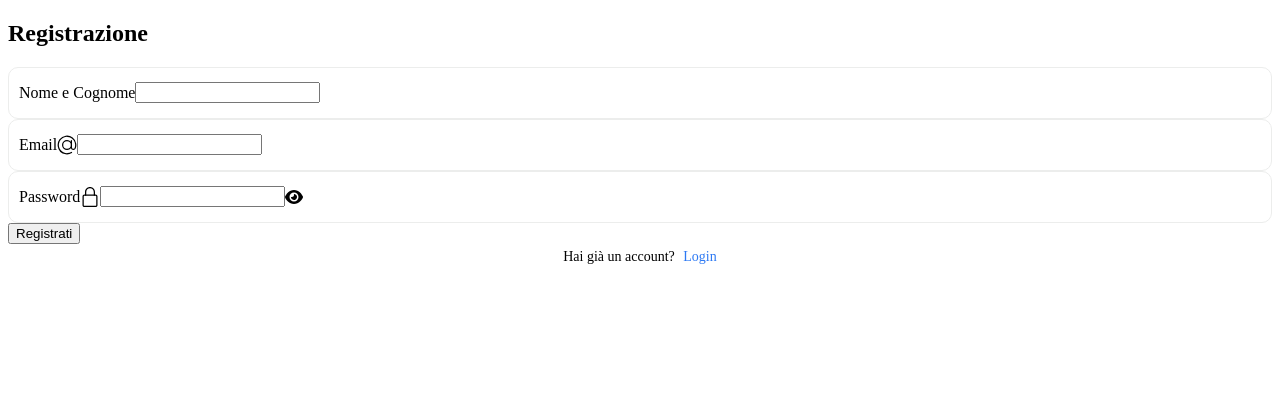
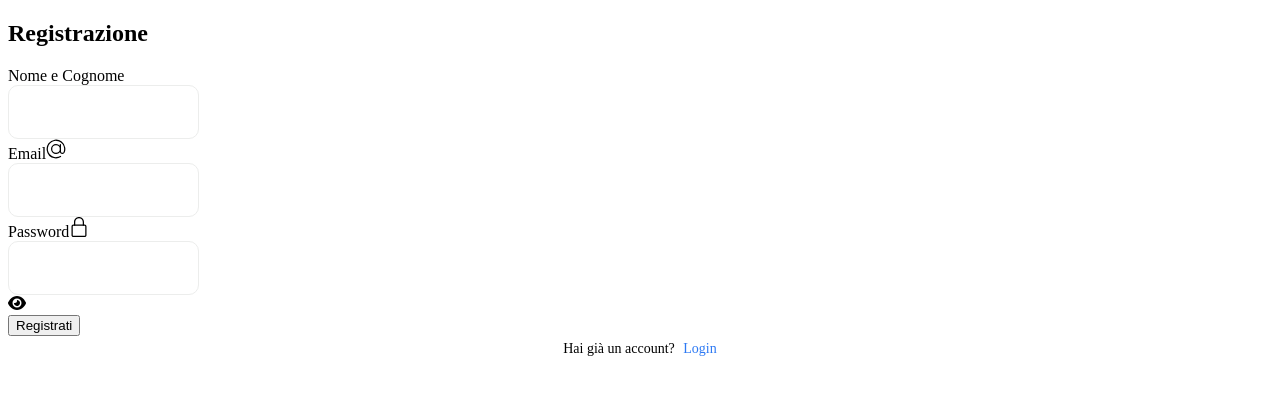
Before and after one commit to michelecipriani-mc/Corporate_CRM, an Angular app in the folder corporate_crm_front/: page /register in a window 1280 px wide. Shown: the top 394 px of the page. Built offline with nearby package versions, Linux system fonts and the light colour scheme.

Commit message:
effettuate modifiche di restituzione da stringa a JSON nel Back, sistemato Front per Register e Login

```diff
--- a/corporate_crm_front/src/app/auth/register/register.html
+++ b/corporate_crm_front/src/app/auth/register/register.html
@@ -4,12 +4,12 @@
       <h2>Registrazione</h2>
       <form (ngSubmit)="onRegister()">
         <!-- Username -->
-        <div class="form-group inputForm">
+        <div class="form-group ">
           <label for="username">Nome e Cognome</label>
-          <input type="text" id="username" [(ngModel)]="user.username" name="username" required>
+          <input type="text" id="username" [(ngModel)]="user.username" name="username" class="inputForm" required>
         </div>
         <!-- Email -->
-        <div class="form-group inputForm">
+        <div class="form-group">
           <label for="email">Email</label>
           <svg height="20" viewBox="0 0 32 32" width="20" xmlns="http://www.w3.org/2000/svg">
             <g id="Layer_3" data-name="Layer 3">
@@ -18,10 +18,10 @@
               </path>
             </g>
           </svg>
-          <input type="email" id="email" [(ngModel)]="user.email" name="email" required>
+          <input type="email" id="email" [(ngModel)]="user.email" name="email" class="inputForm" required>
         </div>
         <!-- Password -->
-        <div class="form-group inputForm">
+        <div class="form-group">
           <label for="password">Password</label>
           <svg height="20" viewBox="-64 0 512 512" width="20" xmlns="http://www.w3.org/2000/svg">
             <path
@@ -31,7 +31,7 @@
               d="m304 224c-8.832031 0-16-7.167969-16-16v-80c0-52.929688-43.070312-96-96-96s-96 43.070312-96 96v80c0 8.832031-7.167969 16-16 16s-16-7.167969-16-16v-80c0-70.59375 57.40625-128 128-128s128 57.40625 128 128v80c0 8.832031-7.167969 16-16 16zm0 0">
             </path>
           </svg>
-          <input type="password" id="password" [(ngModel)]="user.password" name="password" required>
+          <input type="password" id="password" [(ngModel)]="user.password" name="password" class="inputForm" required>
           <svg viewBox="0 0 576 512" height="1em" xmlns="http://www.w3.org/2000/svg">
             <path
               d="M288 32c-80.8 0-145.5 36.8-192.6 80.6C48.6 156 17.3 208 2.5 243.7c-3.3 7.9-3.3 16.7 0 24.6C17.3 304 48.6 356 95.4 399.4C142.5 443.2 207.2 480 288 480s145.5-36.8 192.6-80.6c46.8-43.5 78.1-95.4 93-131.1c3.3-7.9 3.3-16.7 0-24.6c-14.9-35.7-46.2-87.7-93-131.1C433.5 68.8 368.8 32 288 32zM144 256a144 144 0 1 1 288 0 144 144 0 1 1 -288 0zm144-64c0 35.3-28.7 64-64 64c-7.1 0-13.9-1.2-20.3-3.3c-5.5-1.8-11.9 1.6-11.7 7.4c.3 6.9 1.3 13.8 3.2 20.7c13.7 51.2 66.4 81.6 117.6 67.9s81.6-66.4 67.9-117.6c-11.1-41.5-47.8-69.4-88.6-71.1c-5.8-.2-9.2 6.1-7.4 11.7c2.1 6.4 3.3 13.2 3.3 20.3z">
--- a/corporate_crm_front/src/app/services/auth.ts
+++ b/corporate_crm_front/src/app/services/auth.ts
@@ -29,8 +29,8 @@
   login(credentials: any): Observable<any> {
     return this.http.post(`${this.apiUrl}/login`, credentials).pipe(
       tap((response: any) => {
-        if (response && response.token) {
-          localStorage.setItem(this.tokenKey, response.token);
+        if (response && response.accessToken) {
+          localStorage.setItem(this.tokenKey, response.accessToken);
           this.isAuthenticatedSubject.next(true);
         }
       })
```
Also changed, not shown: 2 other files (tests, documents, lock files or other folders).
